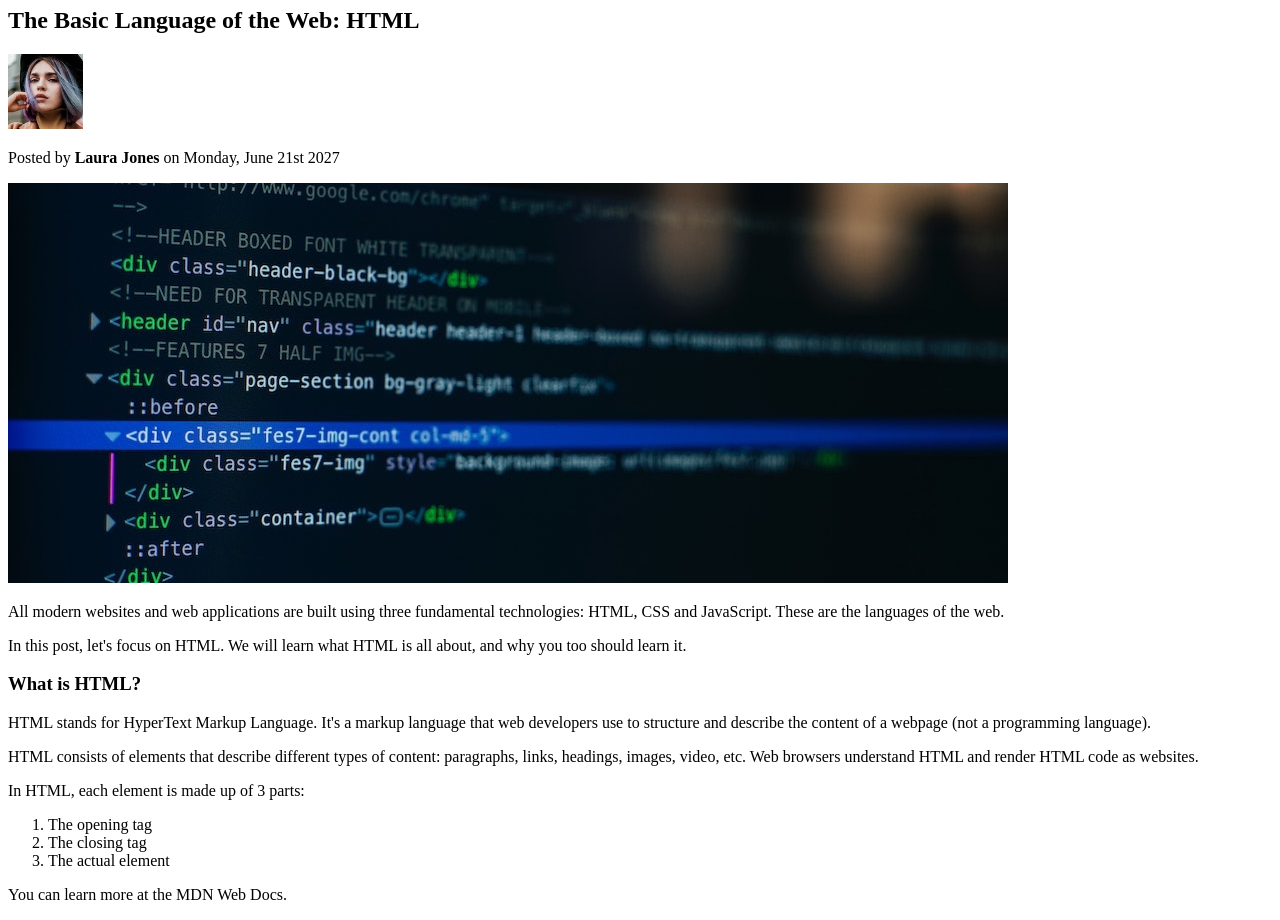
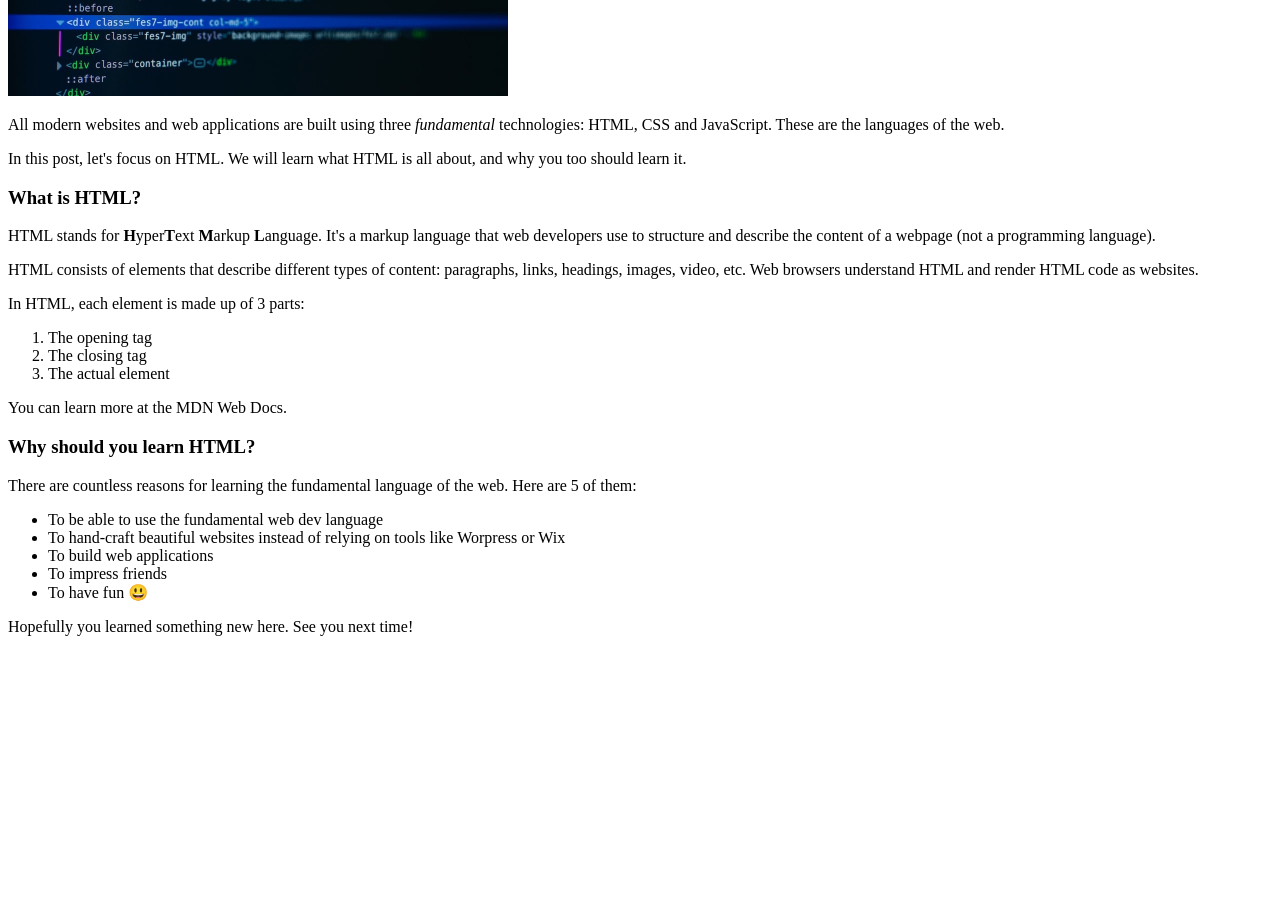
Before and after one commit to cnwebdev/webhtmlcss, a plain HTML site: page section2/lecture12/index.html in a window 1280 px wide. Shown: the part 341-1261 px from the top of the page. After the commit the page ends 993 px from the top, so only its background shows below. Drawn offline with Linux system fonts and the light colour scheme.

Commit message:
Adding some html content to repo

```diff
--- a/section2/lecture12/index.html
+++ b/section2/lecture12/index.html
@@ -1,23 +1,38 @@
 <!DOCTYPE html>
-<html>
+<html lang="en">
   <head>
+    <meta charset="UTF-8" />
     <title>The Basic Language of the Web: HTML</title>
   </head>
   <body>
+    <!--
     <h1>The Basic Language of the Web: HTML</h1>
     <h2>The Basic Language of the Web: HTML</h2>
     <h3>The Basic Language of the Web: HTML</h3>
     <h4>The Basic Language of the Web: HTML</h4>
     <h5>The Basic Language of the Web: HTML</h5>
     <h6>The Basic Language of the Web: HTML</h6>
+    -->
 
     <h1>📘 The Code Magazine</h1>
+
     <h2>The Basic Language of the Web: HTML</h2>
-    <img src="img/laura-jones.jpg" height="75" width="75" />
+    <img
+      src="img/laura-jones.jpg"
+      alt="laura jones's headshot img"
+      height="55"
+      width="55"
+    />
     <p>Posted by <strong>Laura Jones</strong> on Monday, June 21st 2027</p>
-    <img src="img/post-img.jpg" />
+    <img
+      src="img/post-img.jpg"
+      alt="html code image"
+      width="500"
+      height="200"
+    />
     <p>
-      All modern websites and web applications are built using three fundamental
+      All modern websites and web applications are built using three
+      <em>fundamental</em>
       technologies: HTML, CSS and JavaScript. These are the languages of the
       web.
     </p>
@@ -27,9 +42,10 @@
     </p>
     <h3>What is HTML?</h3>
     <p>
-      HTML stands for HyperText Markup Language. It's a markup language that web
-      developers use to structure and describe the content of a webpage (not a
-      programming language).
+      HTML stands for <strong>H</strong>yper<strong>T</strong>ext
+      <strong>M</strong>arkup <strong>L</strong>anguage. It's a markup language
+      that web developers use to structure and describe the content of a webpage
+      (not a programming language).
     </p>
     <p>
       HTML consists of elements that describe different types of content:
@@ -44,6 +60,22 @@
       <li>The actual element</li>
     </ol>
     <p>You can learn more at the MDN Web Docs.</p>
+    <h3>Why should you learn HTML?</h3>
+    <p>
+      There are countless reasons for learning the fundamental language of the
+      web. Here are 5 of them:
+    </p>
+    <ul>
+      <li>To be able to use the fundamental web dev language</li>
+      <li>
+        To hand-craft beautiful websites instead of relying on tools like
+        Worpress or Wix
+      </li>
+      <li>To build web applications</li>
+      <li>To impress friends</li>
+      <li>To have fun 😃</li>
+    </ul>
+    <p>Hopefully you learned something new here. See you next time!</p>
   </body>
 
   <footer></footer>
```
